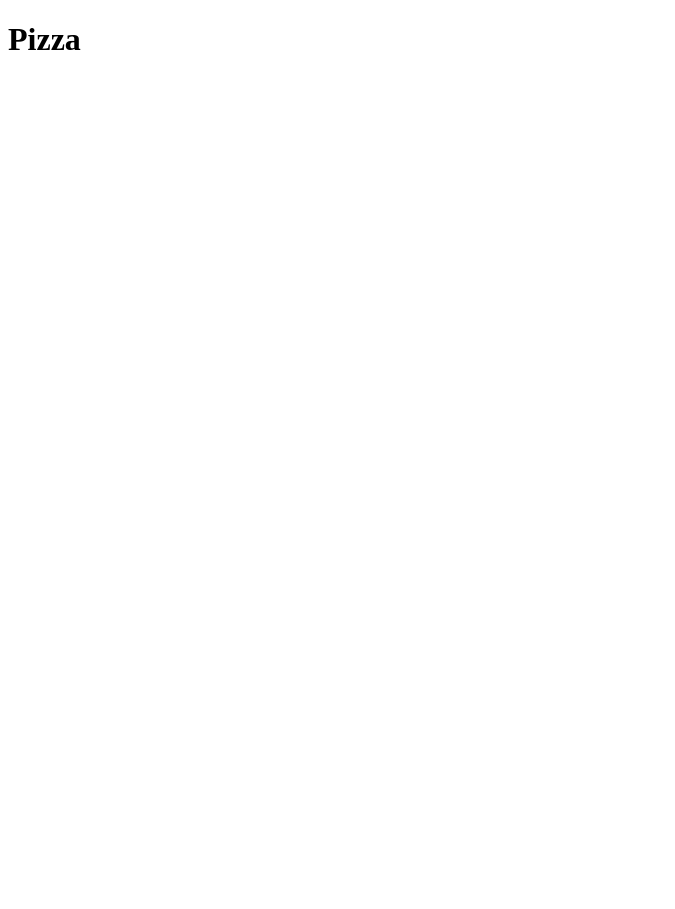
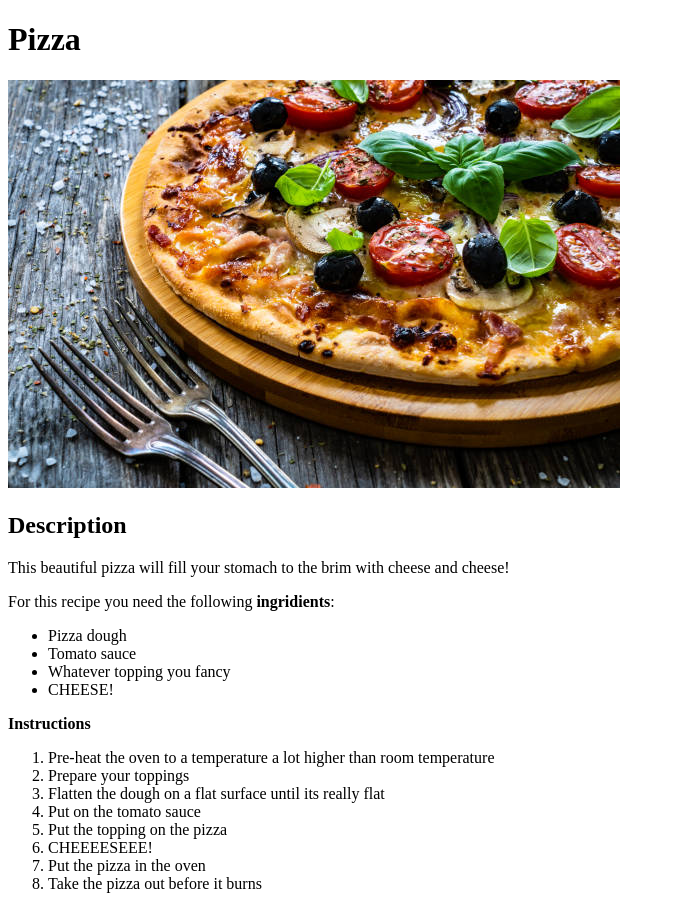
Before and after one commit to ChrisNer/odin-recipes, a plain HTML site: page recipes/pizza.html in a window 1280 px wide. Shown: the whole page, without its empty margins (0-675 px from the left). Before the commit the page ends 800 px from the top, so only its background shows below. Drawn offline with Linux system fonts and the light colour scheme.

Commit message:
Add recipe and img to pizza page

```diff
--- a/recipes/pizza.html
+++ b/recipes/pizza.html
@@ -8,5 +8,32 @@
 </head>
 <body>
     <h1>Pizza</h1>
+
+    <img src="../img/pizza.jpg" alt="A picture of a juicy homemade pizza topped with cheese, olives and fresh herbs">
+
+    <h2>Description</h2>
+
+    <p>This beautiful pizza will fill your stomach to the brim with cheese and cheese!</p>
+    <p>For this recipe you need the following <strong>ingridients</strong>:</p>
+
+    <ul>
+        <li>Pizza dough</li>
+        <li>Tomato sauce</li>
+        <li>Whatever topping you fancy</li>
+        <li>CHEESE!</li>
+    </ul>
+
+    <p><strong>Instructions</strong></p>
+
+    <ol>
+        <li>Pre-heat the oven to a temperature a lot higher than room temperature</li>
+        <li>Prepare your toppings</li>
+        <li>Flatten the dough on a flat surface until its really flat</li>
+        <li>Put on the tomato sauce</li>
+        <li>Put the topping on the pizza</li>
+        <li>CHEEEESEEE!</li>
+        <li>Put the pizza in the oven</li>
+        <li>Take the pizza out before it burns</li>
+    </ol>
 </body>
 </html>
```
